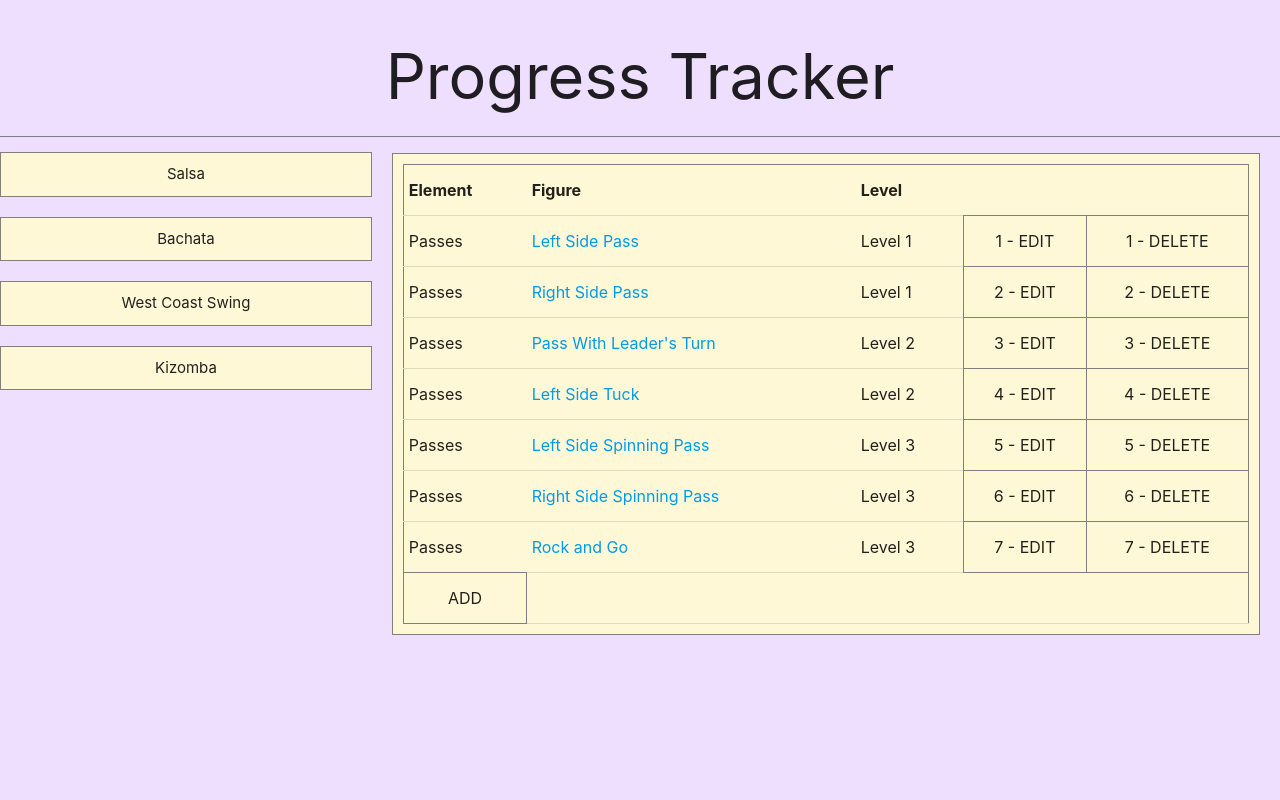
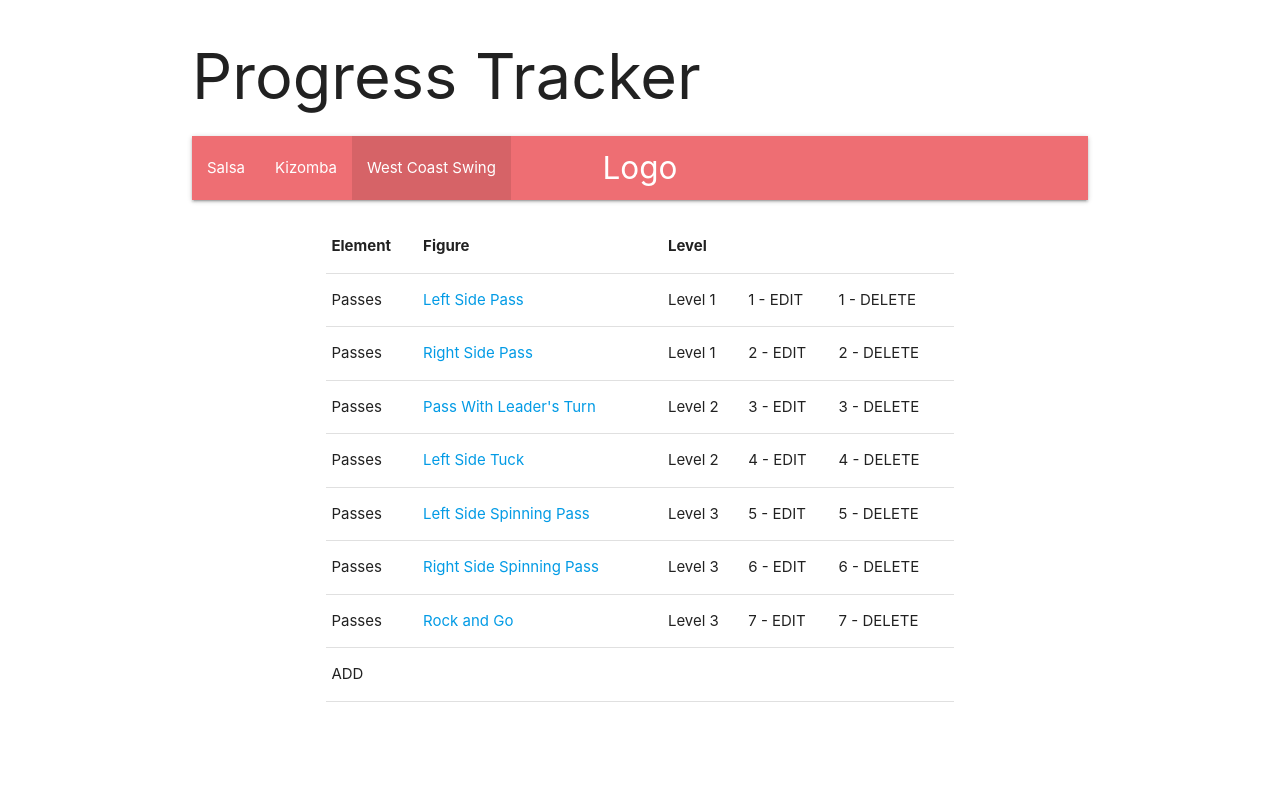
Before and after one commit to adamhannadev/django, a Django app: page /progress/list/ in a window 1280 px wide. Run offline with Django 4.2, Linux system fonts and the light colour scheme; data comes from the database, SQL or seed files in the repository.

Commit message:
Add materialize styling for main page and list and show pages

```diff
--- a/ahbd/progress/templates/progress/list.html
+++ b/ahbd/progress/templates/progress/list.html
@@ -1,16 +1,5 @@
-<style type="text/css">
-    .table{
-        border:1px solid gray;
-        margin-left:auto;
-        margin-right:auto;
-    }
-    .action{
-        border:1px solid gray;
-        text-align: center;
-    }
-</style>
+
 {% extends "progress/main.html" %}
-    {% include sidebar %}
     {% block content %}
     <table class="table">
         <th>Element</th>
--- a/ahbd/progress/templates/progress/main.html
+++ b/ahbd/progress/templates/progress/main.html
@@ -16,61 +16,26 @@
     <meta name="viewport" content="width=device-width, initial-scale=1.0"/>
 
 </head>
-<body>
-
-<div id="header">
-    <h1>Progress Tracker</h1>
-</div>
-<div id="container">
-    <div id="sidebar">
-        {% block sidebar %}
-        <ul class="buttons">
-            <li class="button">Salsa</li>
-            <li class="button">Bachata</li>
-            <li class="button">West Coast Swing</li>
-            <li class="button">Kizomba</li>
-        </ul>
-        {% endblock %}
+<body class="container">
+    <div class="row">
+        <h1>Progress Tracker</h1>
+        <nav>
+            <div class="nav-wrapper">
+            <a href="#!" class="brand-logo center">Logo</a>
+            <ul class="left hide-on-med-and-down">
+                <li><a href="">Salsa</a></li>
+                <li><a href="">Kizomba</a></li>
+                <li class="active"><a href="progress/list">West Coast Swing</a></li>
+            </ul>
+            </div>
+        </nav>
     </div>
-    <div id="content">
+    <div class="col s9 container">
         {% block content %}{% endblock %}
     </div>
 </div>
 
-<style>
-    body {
-        background-color:#eedfff;
-    }
-    #header {
-        text-align: center;
-        border-bottom:1px solid gray;
-    }
-    #container {
-        display:flex;
-    }
-    #sidebar {
-        flex:auto;
-        width:30%;
-    }
-    #content{
-        border:1px solid gray;
-        background-color: #fff8d7;
-        flex:auto;
-        width:70%;
-        margin:16px 20px 20px 20px;
-        padding:10px;
-    }
-    .button{
-        background-color: #fff8d7;
-        border:1px solid gray;
-        list-style-type: none;
-        text-align:center;
-        margin-bottom:20px;
-        padding:10px;
-    }
-</style>
-<!--JavaScript at end of body for optimized loading-->
-<script type="text/javascript" src="{% static 'materialize/js/materialize.min.js'%}"></script>
-
+    <!--JavaScript at end of body for optimized loading-->
+    <script type="text/javascript" src="{% static 'materialize/js/materialize.min.js'%}"></script>
 </body>
 </html>
```
Also changed, not shown: ahbd/progress/templates/progress/show.html (+20 -8 lines).
